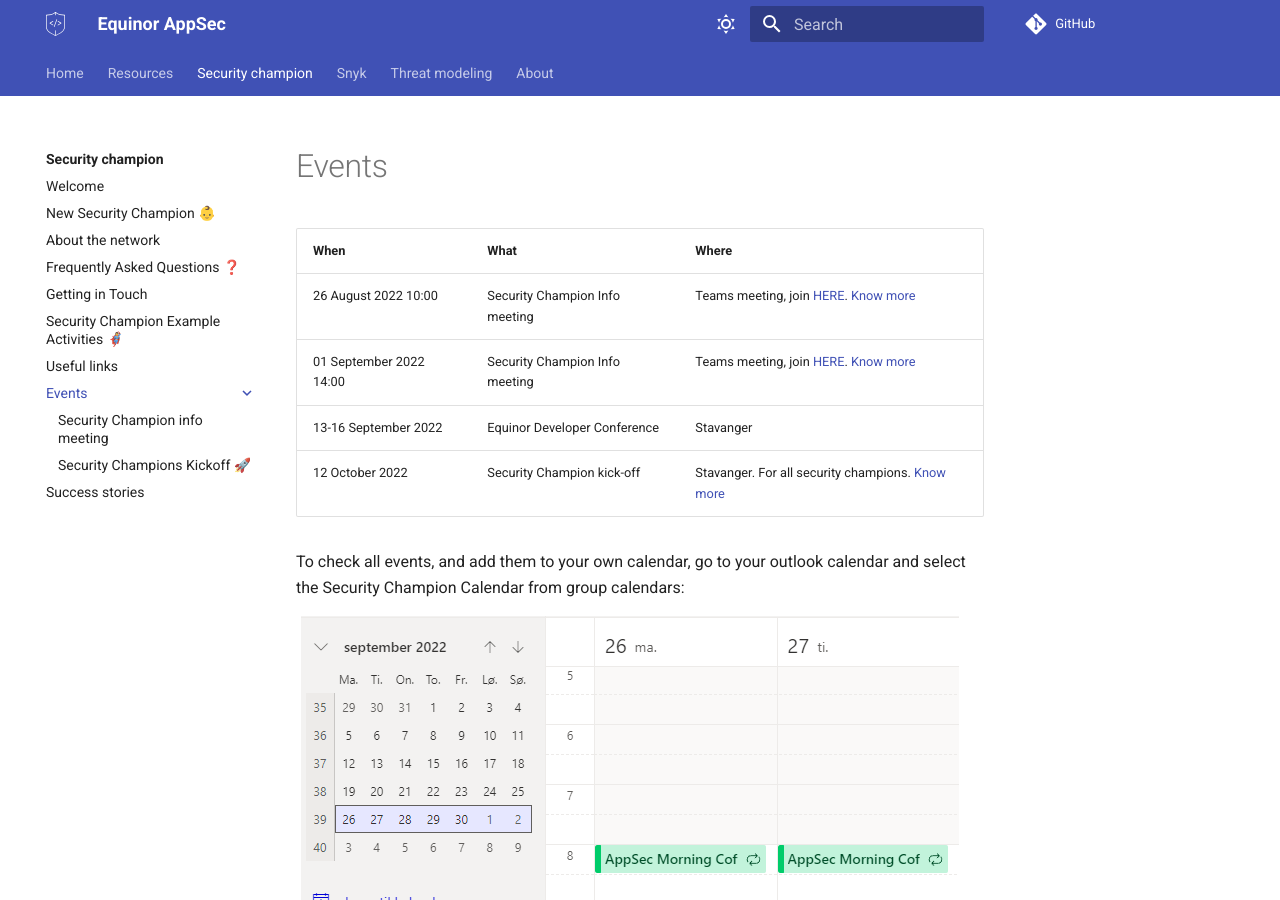
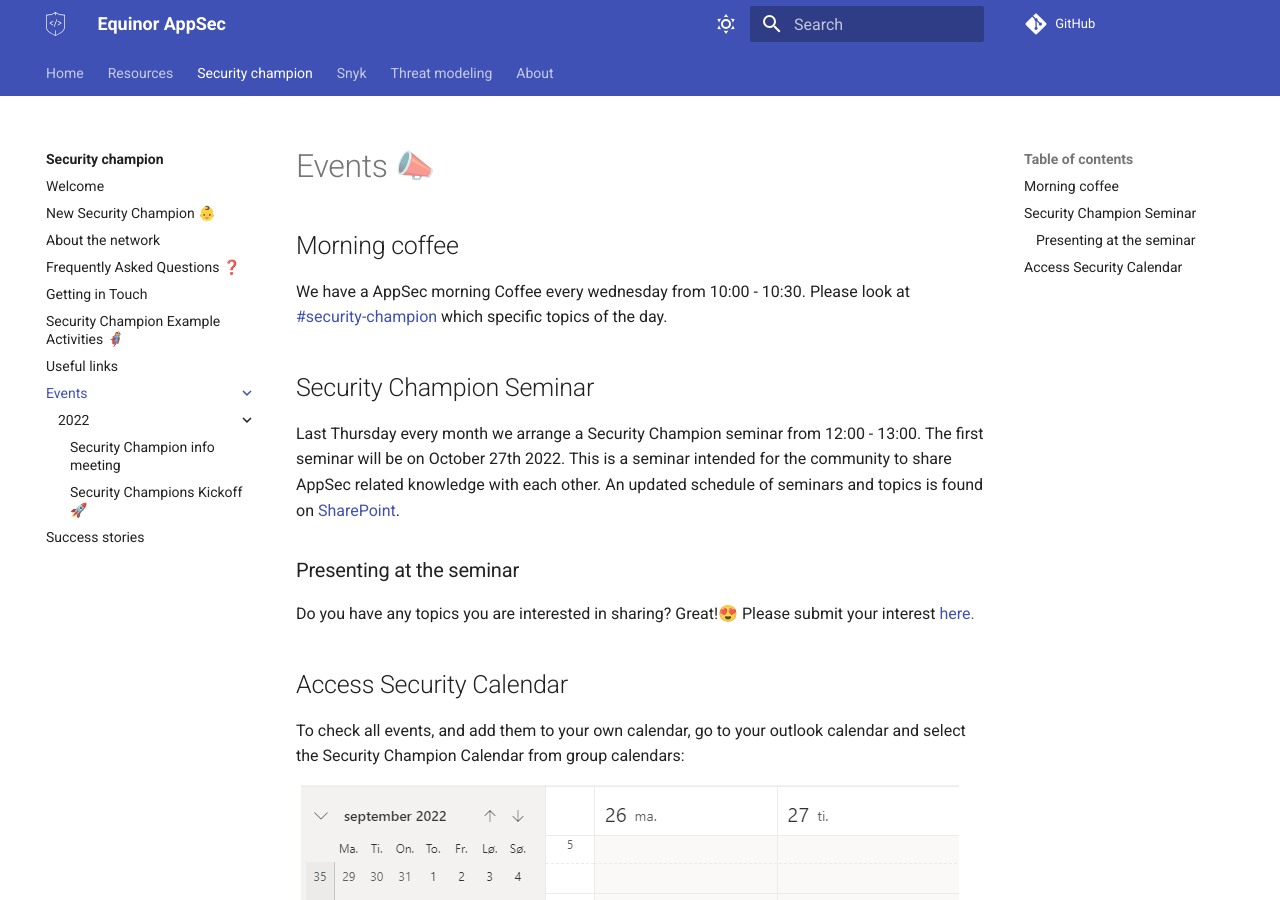
Before and after one commit to equinor/appsec, an MkDocs documentation site: the page built from docs/security-champion/events/index.md, in a window 1280 px wide and 900 px high. Built offline with MkDocs 1.6.1 and Material for MkDocs 9.7.7, drawn with Linux system fonts in a browser that asks for light colours; some web fonts are replaced; comment, search, counter and statistics services are not loaded.

Commit message:
Add content about Security Champion Seminar

```diff
--- a/docs/security-champion/events/index.md
+++ b/docs/security-champion/events/index.md
@@ -1,13 +1,15 @@
-# Events
+# Events 📣
 
-| **When** | **What** | **Where** |
-|---|---|---|
-| 26 August 2022 10:00 | Security Champion Info meeting | Teams meeting, join [HERE](https://teams.microsoft.com/l/meetup-join/19%3ameeting_NTI4ZDE4MTQtNjI3Ny00MWNiLTk5N2QtMjMzMDkzYjYyNzhi%40thread.v2/0?context=%7b%22Tid%22%3a%223aa4a235-b6e2-48d5-9195-7fcf05b459b0%22%2c%22Oid%22%3a%22096aaca6-6f03-46b8-96aa-f2adc7ad3859%22%7d). [Know more](./1-sc-info-meeting.md)|
-| 01 September 2022 14:00 | Security Champion Info meeting | Teams meeting, join [HERE](https://teams.microsoft.com/l/meetup-join/19%3ameeting_NTI4ZDE4MTQtNjI3Ny00MWNiLTk5N2QtMjMzMDkzYjYyNzhi%40thread.v2/0?context=%7b%22Tid%22%3a%223aa4a235-b6e2-48d5-9195-7fcf05b459b0%22%2c%22Oid%22%3a%22096aaca6-6f03-46b8-96aa-f2adc7ad3859%22%7d). [Know more](./1-sc-info-meeting.md)|
-| 13-16 September 2022 | Equinor Developer Conference | Stavanger |
-| 12 October 2022 | Security Champion kick-off | Stavanger. For all security champions. [Know more](./sc-kickoff-agenda.md) |
+## Morning coffee
+We have a AppSec morning Coffee every wednesday from 10:00 - 10:30. Please look at [#security-champion](https://equinor.slack.com/archives/C036HGPBJ04) which specific topics of the day.
 
+## Security Champion Seminar
+Last Thursday every month we arrange a Security Champion seminar from 12:00 - 13:00. The first seminar will be on October 27th 2022. This is a seminar intended for the community to share AppSec related knowledge with each other. An updated schedule of seminars and topics is found on [SharePoint](https://statoilsrm.sharepoint.com/sites/securitychampion9/Lists/Security%20Champion%20Seminar/Event%20itinerary%20-%20list%20view.aspx).
 
+### Presenting at the seminar
+Do you have any topics you are interested in sharing? Great!😍 Please submit your interest [here.](https://forms.office.com/r/nVn8BPst42)
+
+## Access Security Calendar
 To check all events, and add them to your own calendar, go to your outlook calendar and select the Security Champion Calendar from group calendars:
 
 ![Security Champion Calendar](./outlook.png)
```
Also changed, not shown: docs/security-champion/events/2022/1-sc-info-meeting.md (renamed from docs/security-champion/events/1-sc-info-meeting.md), docs/security-champion/events/2022/sc-kickoff-agenda.md (renamed from docs/security-champion/events/sc-kickoff-agenda.md).
